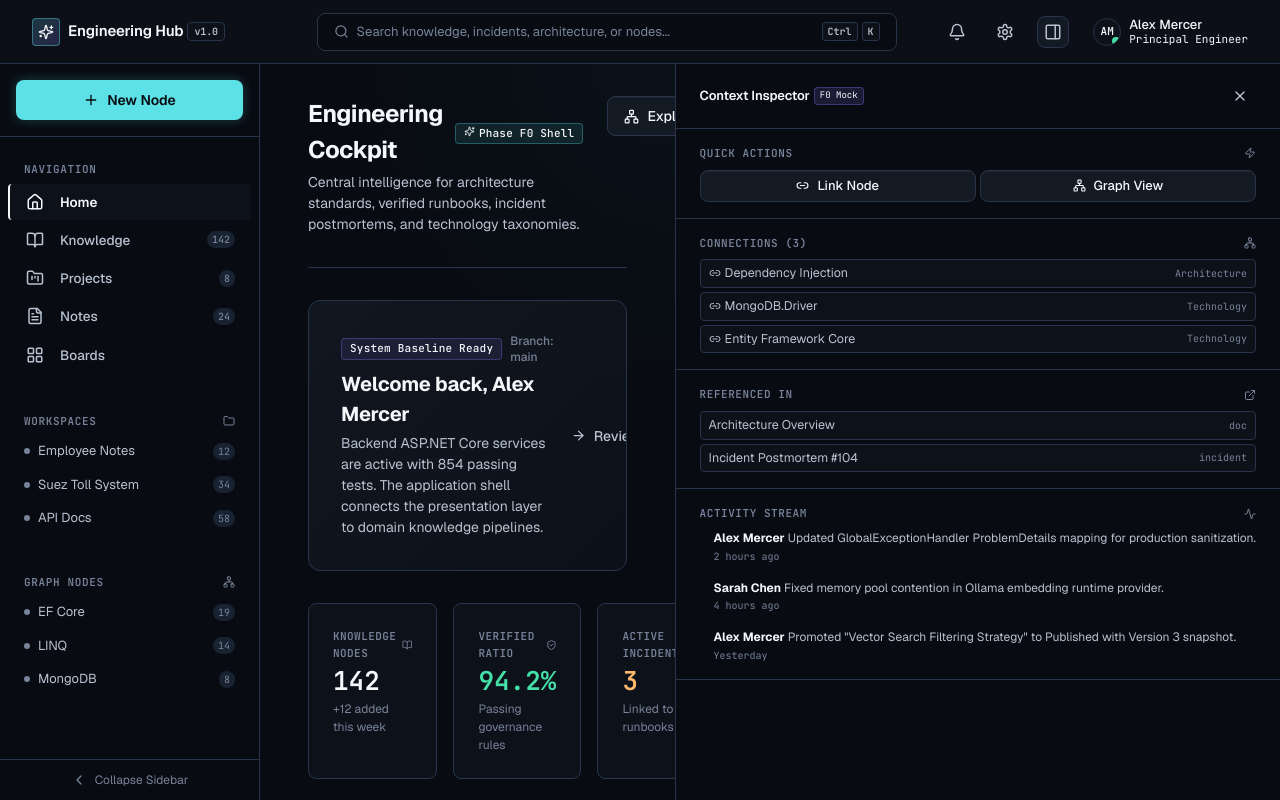
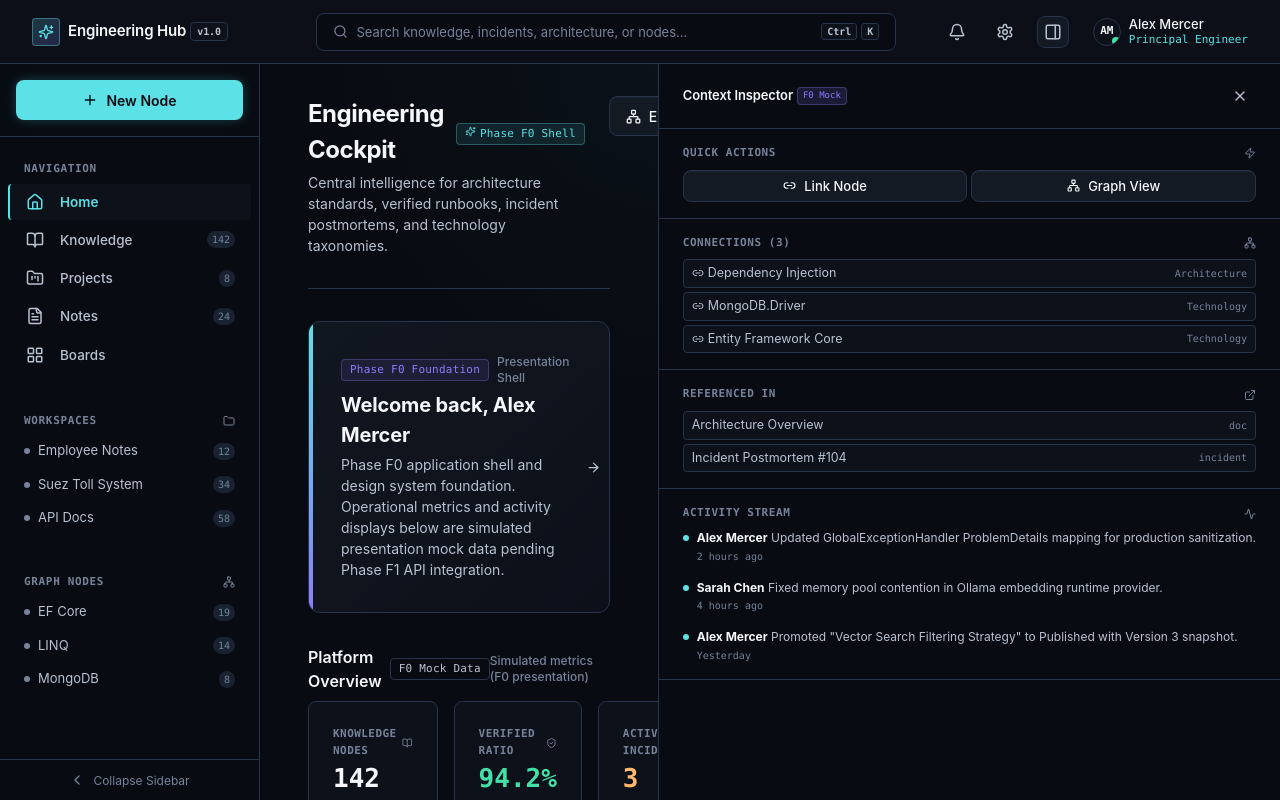
Before and after one commit to Boddaa/Engineering-Knowledge-Hub, a React (Vite) app in the folder frontend/: page / in a window 1280 px wide. Built offline with nearby package versions, Linux system fonts and the light colour scheme.

Commit message:
fix(frontend): repair F0 design tokens and api configuration

```diff
--- a/frontend/index.html
+++ b/frontend/index.html
@@ -6,12 +6,6 @@
     <meta name="viewport" content="width=device-width, initial-scale=1.0" />
     <meta name="description" content="Engineering Knowledge Hub - Digital knowledge operating system and cockpit for engineering teams." />
     <title>Engineering Knowledge Hub</title>
-    <link rel="preconnect" href="https://fonts.googleapis.com" />
-    <link rel="preconnect" href="https://fonts.gstatic.com" crossorigin />
-    <link
-      href="https://fonts.googleapis.com/css2?family=Geist:wght@300;400;500;600;700&family=JetBrains+Mono:wght@400;500;600&display=swap"
-      rel="stylesheet"
-    />
   </head>
   <body>
     <div id="root"></div>
--- a/frontend/src/components/layout/CommandHeader.module.css
+++ b/frontend/src/components/layout/CommandHeader.module.css
@@ -46,7 +46,7 @@
   border-radius: var(--radius-sm);
   background: linear-gradient(135deg, rgba(92, 225, 230, 0.2), rgba(139, 124, 255, 0.2));
   border: 1px solid rgba(92, 225, 230, 0.4);
-  color: var(--color-brand-cyan);
+  color: var(--color-accent-primary);
 }
 
 .brandText {
@@ -150,7 +150,7 @@
 .userRole {
   font-family: var(--font-family-mono);
   font-size: 11px;
-  color: var(--color-brand-cyan);
+  color: var(--color-accent-primary);
 }
 
 @media (max-width: 1024px) {
--- a/frontend/src/components/layout/ContextPanel.module.css
+++ b/frontend/src/components/layout/ContextPanel.module.css
@@ -47,7 +47,7 @@
   padding: 1px 5px;
   border-radius: var(--radius-sm);
   background-color: rgba(139, 124, 255, 0.15);
-  color: var(--color-brand-violet);
+  color: var(--color-accent-secondary);
   border: 1px solid rgba(139, 124, 255, 0.3);
 }
 
@@ -128,7 +128,7 @@
   width: 6px;
   height: 6px;
   border-radius: var(--radius-full);
-  background-color: var(--color-brand-cyan);
+  background-color: var(--color-accent-primary);
   margin-top: 5px;
   flex-shrink: 0;
 }
--- a/frontend/src/components/layout/Sidebar.module.css
+++ b/frontend/src/components/layout/Sidebar.module.css
@@ -67,8 +67,8 @@
 
 .navItem.isActive {
   background-color: var(--color-surface-elevated);
-  color: var(--color-brand-cyan);
-  border-left-color: var(--color-brand-cyan);
+  color: var(--color-accent-primary);
+  border-left-color: var(--color-accent-primary);
   font-weight: 600;
 }
 
@@ -113,8 +113,8 @@
 }
 
 .isActive .itemDot {
-  background-color: var(--color-brand-cyan);
-  box-shadow: 0 0 6px var(--color-brand-cyan);
+  background-color: var(--color-accent-primary);
+  box-shadow: 0 0 6px var(--color-accent-primary);
 }
 
 .subItem {
--- a/frontend/src/components/ui/Badge.module.css
+++ b/frontend/src/components/ui/Badge.module.css
@@ -32,13 +32,13 @@
 .variant-cyan {
   background-color: rgba(92, 225, 230, 0.1);
   border: 1px solid rgba(92, 225, 230, 0.3);
-  color: var(--color-brand-cyan);
+  color: var(--color-accent-primary);
 }
 
 .variant-violet {
   background-color: rgba(139, 124, 255, 0.1);
   border: 1px solid rgba(139, 124, 255, 0.3);
-  color: var(--color-brand-violet);
+  color: var(--color-accent-secondary);
 }
 
 .variant-success {
--- a/frontend/src/components/ui/Spinner.module.css
+++ b/frontend/src/components/ui/Spinner.module.css
@@ -13,7 +13,7 @@
 }
 
 .indicator {
-  stroke: var(--color-brand-cyan);
+  stroke: var(--color-accent-primary);
   stroke-linecap: round;
   animation: dash 1.5s ease-in-out infinite;
 }
--- a/frontend/src/pages/HomePage.module.css
+++ b/frontend/src/pages/HomePage.module.css
@@ -27,7 +27,7 @@
   left: 0;
   width: 4px;
   height: 100%;
-  background: linear-gradient(to bottom, var(--color-brand-cyan), var(--color-brand-violet));
+  background: linear-gradient(to bottom, var(--color-accent-primary), var(--color-accent-secondary));
 }
 
 .welcomeLeft {
@@ -138,7 +138,7 @@
 }
 
 .knowledgeItem:hover {
-  border-color: var(--color-brand-cyan);
+  border-color: var(--color-accent-primary);
   background-color: var(--color-surface-overlay);
 }
 
@@ -203,7 +203,7 @@
 
 .progressFill {
   height: 100%;
-  background: linear-gradient(90deg, var(--color-brand-cyan), var(--color-status-success));
+  background: linear-gradient(90deg, var(--color-accent-primary), var(--color-status-success));
   border-radius: var(--radius-full);
 }
 
--- a/frontend/src/pages/HomePage.tsx
+++ b/frontend/src/pages/HomePage.tsx
@@ -37,15 +37,14 @@ export const HomePage: React.FC = () => {
         <section className={styles.welcomeCard} aria-label="Welcome Overview">
           <div className={styles.welcomeLeft}>
             <div style={{ display: 'flex', alignItems: 'center', gap: '8px' }}>
-              <Badge variant="violet">System Baseline Ready</Badge>
-              <span className="text-caption">Branch: main</span>
+              <Badge variant="violet">Phase F0 Foundation</Badge>
+              <span className="text-caption">Presentation Shell</span>
             </div>
             <h2 className={styles.welcomeTitle}>
               Welcome back, {mockCurrentUser.name}
             </h2>
             <p className={styles.welcomeSubtitle}>
-              Backend ASP.NET Core services are active with 854 passing tests.
-              The application shell connects the presentation layer to domain knowledge pipelines.
+              Phase F0 application shell and design system foundation. Operational metrics and activity displays below are simulated presentation mock data pending Phase F1 API integration.
             </p>
           </div>
           <Button
@@ -57,15 +56,24 @@ export const HomePage: React.FC = () => {
           </Button>
         </section>
 
-        {/* Metrics Overview Grid */}
-        <section className={styles.metricsGrid} aria-label="Knowledge Hub Overview Metrics">
+        {/* Metrics Overview Grid with Clear F0 Mock Presentation Tag */}
+        <section aria-label="Knowledge Hub Overview Metrics">
+          <div className={styles.sectionHeader} style={{ marginBottom: 'var(--space-sm)' }}>
+            <div style={{ display: 'flex', alignItems: 'center', gap: '8px' }}>
+              <h2 className={styles.sectionTitle}>Platform Overview</h2>
+              <Badge variant="outline">F0 Mock Data</Badge>
+            </div>
+            <span className="text-caption">Simulated metrics (F0 presentation)</span>
+          </div>
+
+          <div className={styles.metricsGrid}>
             <div className={styles.metricCard}>
               <div className={styles.metricHeader}>
                 <span className={styles.metricLabel}>Knowledge Nodes</span>
                 <BookOpen size={16} />
               </div>
               <div className={styles.metricValue}>142</div>
-            <span className={styles.metricMeta}>+12 added this week</span>
+              <span className={styles.metricMeta}>+12 added (simulated)</span>
             </div>
 
             <div className={styles.metricCard}>
@@ -76,7 +84,7 @@ export const HomePage: React.FC = () => {
               <div className={styles.metricValue} style={{ color: 'var(--color-status-success)' }}>
                 94.2%
               </div>
-            <span className={styles.metricMeta}>Passing governance rules</span>
+              <span className={styles.metricMeta}>Simulated governance rule</span>
             </div>
 
             <div className={styles.metricCard}>
@@ -87,7 +95,7 @@ export const HomePage: React.FC = () => {
               <div className={styles.metricValue} style={{ color: 'var(--color-status-warning)' }}>
                 3
               </div>
-            <span className={styles.metricMeta}>Linked to runbooks</span>
+              <span className={styles.metricMeta}>Simulated incident queue</span>
             </div>
 
             <div className={styles.metricCard}>
@@ -95,10 +103,11 @@ export const HomePage: React.FC = () => {
                 <span className={styles.metricLabel}>Tech Taxonomy</span>
                 <Layers size={16} />
               </div>
-            <div className={styles.metricValue} style={{ color: 'var(--color-brand-violet)' }}>
+              <div className={styles.metricValue} style={{ color: 'var(--color-accent-secondary)' }}>
                 28
               </div>
-            <span className={styles.metricMeta}>Products & frameworks</span>
+              <span className={styles.metricMeta}>Products & frameworks (mock)</span>
+            </div>
           </div>
         </section>
 
@@ -154,7 +163,7 @@ export const HomePage: React.FC = () => {
           <section aria-label="Knowledge System Health">
             <div className={styles.sectionHeader}>
               <h2 className={styles.sectionTitle}>System Health & Integrity</h2>
-              <Badge variant="cyan">Operational</Badge>
+              <Badge variant="outline">F0 Presentation Mock</Badge>
             </div>
             <div className={styles.healthList}>
               <div className={styles.healthCard}>
@@ -162,7 +171,7 @@ export const HomePage: React.FC = () => {
                   <span style={{ fontWeight: 500, color: 'var(--color-text-primary)' }}>
                     Snapshot Governance
                   </span>
-                  <span className="text-code" style={{ color: 'var(--color-brand-cyan)' }}>
+                  <span className="text-code" style={{ color: 'var(--color-accent-primary)' }}>
                     100%
                   </span>
                 </div>
@@ -170,7 +179,7 @@ export const HomePage: React.FC = () => {
                   <div className={styles.progressFill} style={{ width: '100%' }} />
                 </div>
                 <span className="text-caption">
-                  Mandatory KnowledgeVersion snapshots on all transitions
+                  Simulated readiness target (mandatory snapshots on all transitions)
                 </span>
               </div>
 
@@ -187,7 +196,7 @@ export const HomePage: React.FC = () => {
                   <div className={styles.progressFill} style={{ width: '92%' }} />
                 </div>
                 <span className="text-caption">
-                  Semantic chunking and embedding stores synced
+                  Simulated status (semantic chunking and embedding stores)
                 </span>
               </div>
 
@@ -196,7 +205,7 @@ export const HomePage: React.FC = () => {
                   <span style={{ fontWeight: 500, color: 'var(--color-text-primary)' }}>
                     REST API Contract Status
                   </span>
-                  <span className="text-code" style={{ color: 'var(--color-brand-violet)' }}>
+                  <span className="text-code" style={{ color: 'var(--color-accent-secondary)' }}>
                     13 Controllers
                   </span>
                 </div>
--- a/frontend/vite.config.ts
+++ b/frontend/vite.config.ts
@@ -1,23 +1,30 @@
-import { defineConfig } from 'vite';
+import { defineConfig, loadEnv } from 'vite';
 import react from '@vitejs/plugin-react';
 import path from 'path';
 
 // https://vite.dev/config/
-export default defineConfig({
+export default defineConfig(({ mode }) => {
+  const env = loadEnv(mode, process.cwd(), '');
+  const rawTarget = env.VITE_BACKEND_TARGET || env.VITE_API_BASE_URL || 'http://localhost:5245';
+  // Strip trailing /api or slash to obtain the backend server host for the reverse proxy
+  const backendTarget = rawTarget.replace(/\/api\/?$/, '').replace(/\/+$/, '') || 'http://localhost:5245';
+
+  return {
     plugins: [react()],
     resolve: {
       alias: {
-      '@': path.resolve(__dirname, './src')
-    }
+        '@': path.resolve(__dirname, './src'),
+      },
     },
     server: {
       port: 3000,
       proxy: {
         '/api': {
-        target: process.env.VITE_API_BASE_URL || 'http://localhost:5245',
+          target: backendTarget,
           changeOrigin: true,
-        secure: false
-      }
-    }
-  }
+          secure: false,
+        },
+      },
+    },
+  };
 });
```
Also changed, not shown: frontend/src/services/api/apiClient.ts (+15 -2 lines), 2 other files (tests, documents, lock files or other folders). Lines whose indentation alone changed are shown as unchanged.
